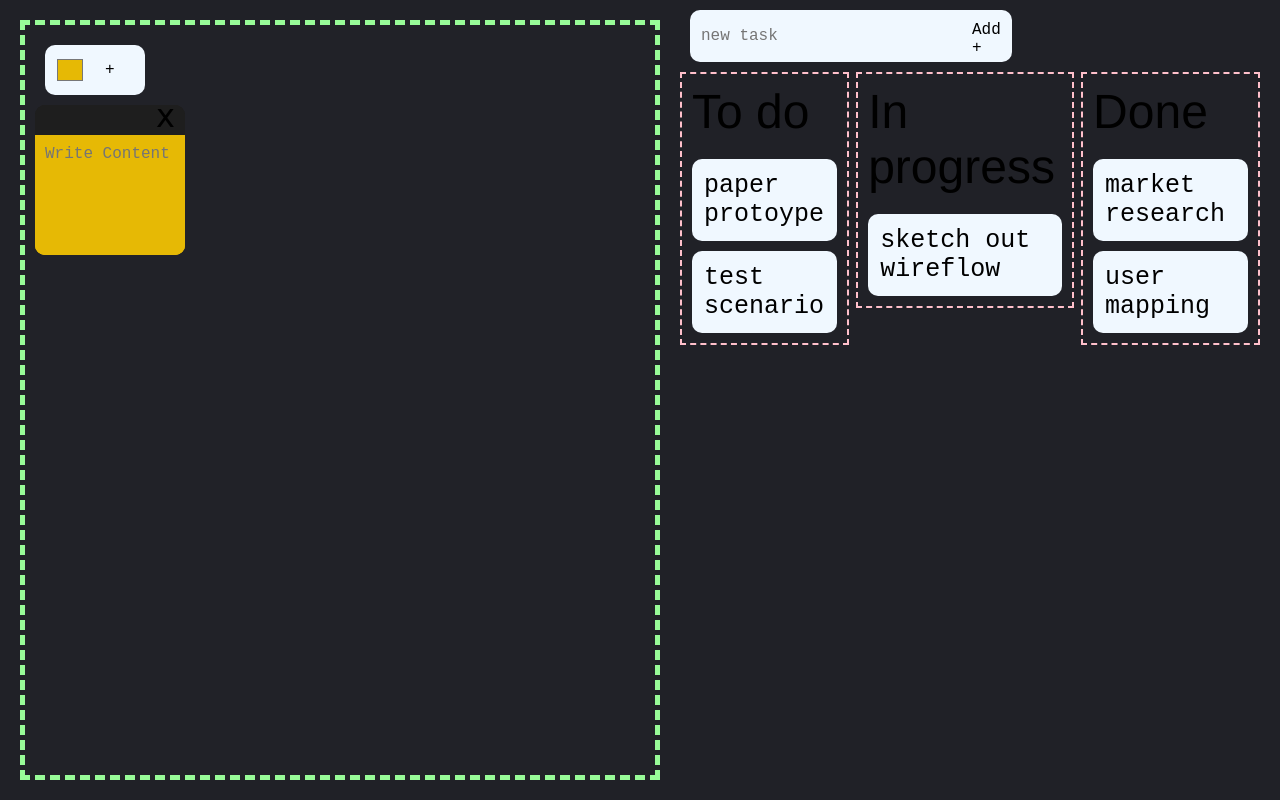
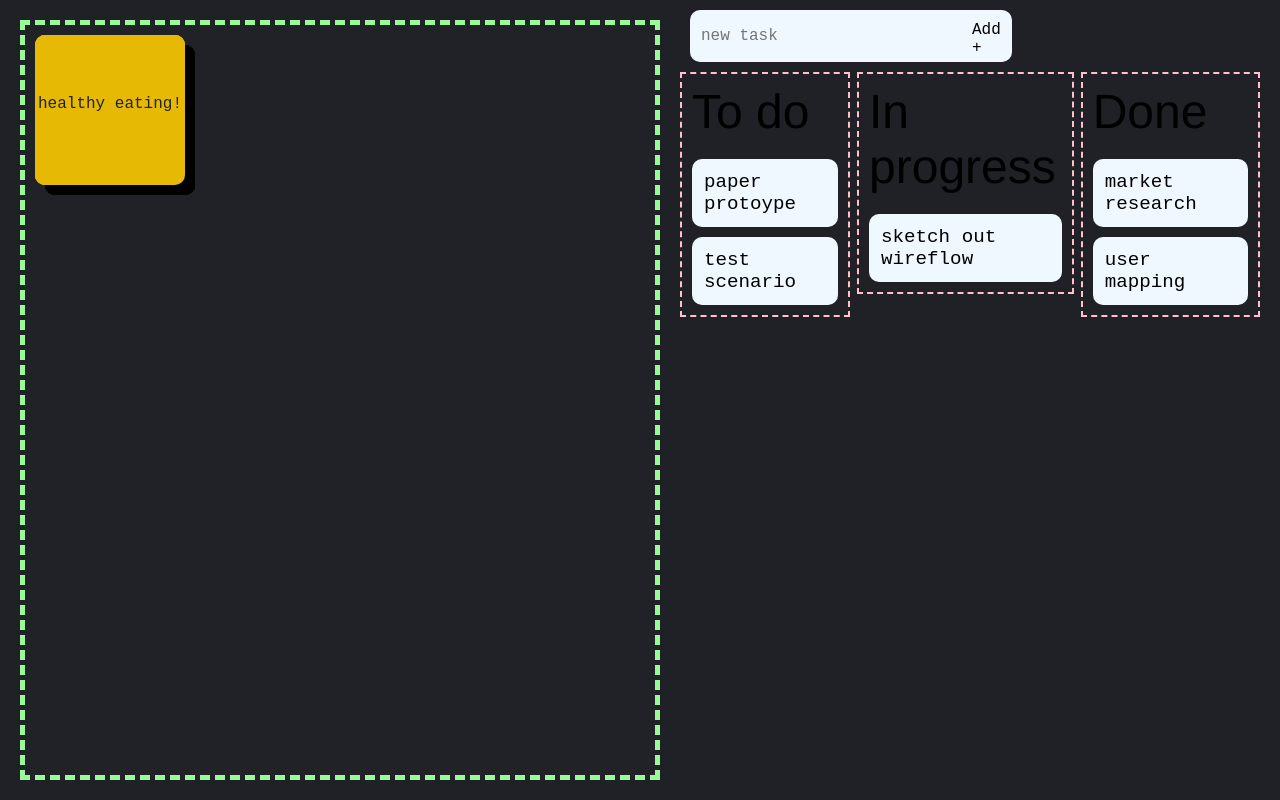
Before and after one commit to sherineelk/sherineelk.github.io, a plain HTML site: page assignment3/index.html in a window 1280 px wide. Drawn offline with Linux system fonts and the light colour scheme.

Commit message:
sticky note wip

```diff
--- a/assignment3/index.html
+++ b/assignment3/index.html
@@ -10,22 +10,26 @@
   </head>
   <body>
     <div class="container">
-      <form action="">
+      <!-- <form action="">
         <input type="color" id="color" value="#e6b905" />
         <button id="create-btn">+</button>
-      </form>
+      </form> -->
       <div id="list">
         <div class="sticky-note" draggable="true">
           <span class="close"> x </span>
-          <textarea placeholder="Write Content"></textarea>
+          <p>ingredient subsititution?</p>
         </div>
         <div class="sticky-note" draggable="true">
           <span class="close"> x </span>
-          <textarea placeholder="Write Content"></textarea>
+          <p>recipe app</p>
         </div>
         <div class="sticky-note" draggable="true">
           <span class="close"> x </span>
-          <textarea placeholder="Write Content"></textarea>
+          <p>portion sizes?</p>
+        </div>
+        <div class="sticky-note" draggable="true">
+          <span class="close"> x </span>
+          <p>healthy eating!</p>
         </div>
       </div>
     </div>
--- a/assignment3/script.js
+++ b/assignment3/script.js
@@ -161,14 +161,14 @@ function addDraggingFunctionality(stickyNote) {
   });
 }
 
-document.addEventListener("click", (event) => {
-  if (event.target.classList.contains("close")) {
-    event.target.parentNode.remove();
-  }
-});
+// document.addEventListener("click", (event) => {
+//   if (event.target.classList.contains("close")) {
+//     event.target.parentNode.remove();
+//   }
+// });
 
 // tutorial used: https://www.youtube.com/watch?v=eLSs9h7cZy0&t
 // initally used this tutorial to base my coding off of because i was hoping to get a add stickynote function working,
-// however after hours of troubleshooting with chatgpt, i couldnt get it to work as it would either reset a preexisting stickynote or flash on the screen before dissapearing.
+// however after trying to debugging and doublechecking with chatgpt, i couldnt get it to work as it would either reset a preexisting stickynote or flash on the screen before dissapearing.
 // Instead i decided to just exculisvely focus on how the drag function helps with my context, and asked chatgpt to write me a simple function at allows me to drag multiple sticky notes.
 // I also initially wanted to include an add task function for the organising section of the since the tutorial i was following also covered that topic, however i could not get it to work and could just try to create a new sticky note.
--- a/assignment3/style.css
+++ b/assignment3/style.css
@@ -37,7 +37,7 @@ h1 {
   margin: 10px;
   padding: 12px;
   border-radius: 10px;
-  font-size: 25px;
+  font-size: 1.2rem;
   cursor: move;
 }
 
@@ -91,17 +91,21 @@ input {
   width: 150px;
   height: 150px;
   border-radius: 10px;
-  border-top: rgb(30, 30, 30) 30px solid;
-  box-shadow: 20px black;
+  /* border-top: rgb(30, 30, 30) 30px solid; */
   padding: 10px;
   position: absolute;
+  box-shadow: 10px 10px black;
+  color: #212228;
+  font-size: 1rem;
+  text-align: center;
+  padding: 60px 0;
 }
 
 #list .sticky-note span {
   position: absolute;
   bottom: 100%;
   right: 0;
-  font-family: cursive;
+  /* font-family: cursive; */
   font-size: 2rem;
   padding-right: 10px;
   cursor: pointer;
```
